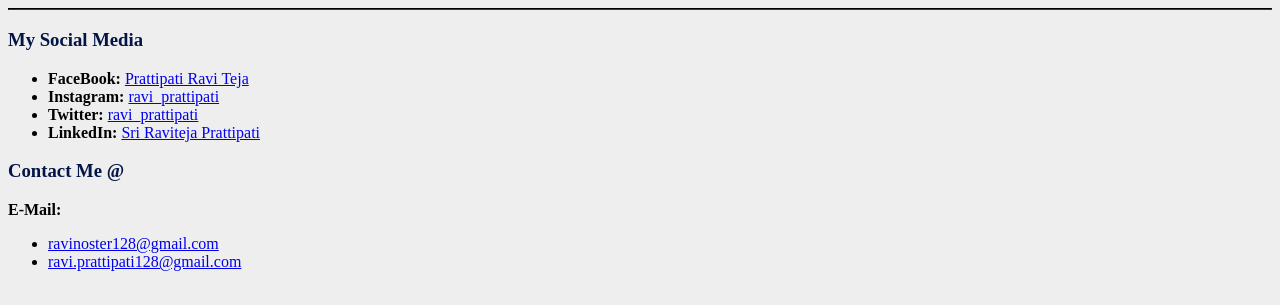
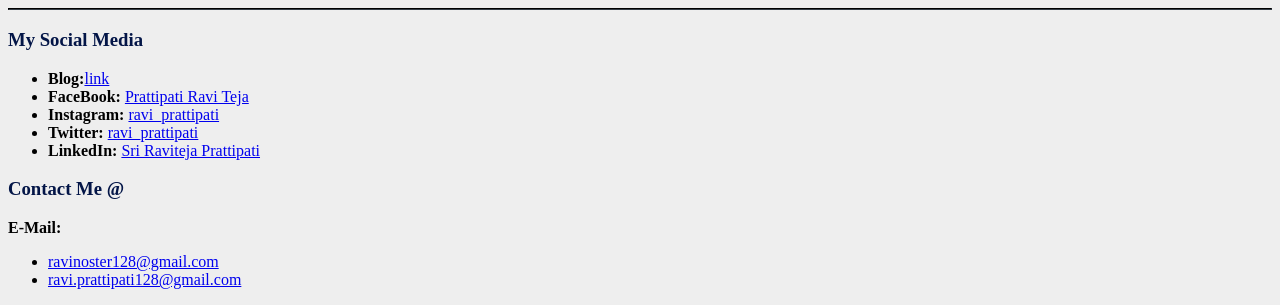
Before and after one commit to Ravenblaze128/CV, a plain HTML site: page index.html in a window 1280 px wide. Shown: the part 1267-1572 px from the top of the page. Drawn offline with Linux system fonts and the light colour scheme.

Commit message:
Added Blogger link

```diff
--- a/index.html
+++ b/index.html
@@ -75,6 +75,7 @@
   <hr>
   <h3>My Social Media</h3>
   <ul>
+    <li><strong>Blog:</strong><a href="https://prattraviteja128.blogspot.com/">link</a></li>
     <li><strong>FaceBook: </strong><a href="https://www.facebook.com/raven.blaze.128">Prattipati Ravi Teja</a></li>
     <li><strong>Instagram: </strong><a href="https://www.instagram.com/ravi_prattipati/">ravi_prattipati</a></li>
     <li><strong>Twitter: </strong><a href="https://twitter.com/ravi_prattipati">ravi_prattipati</a></li>
```
